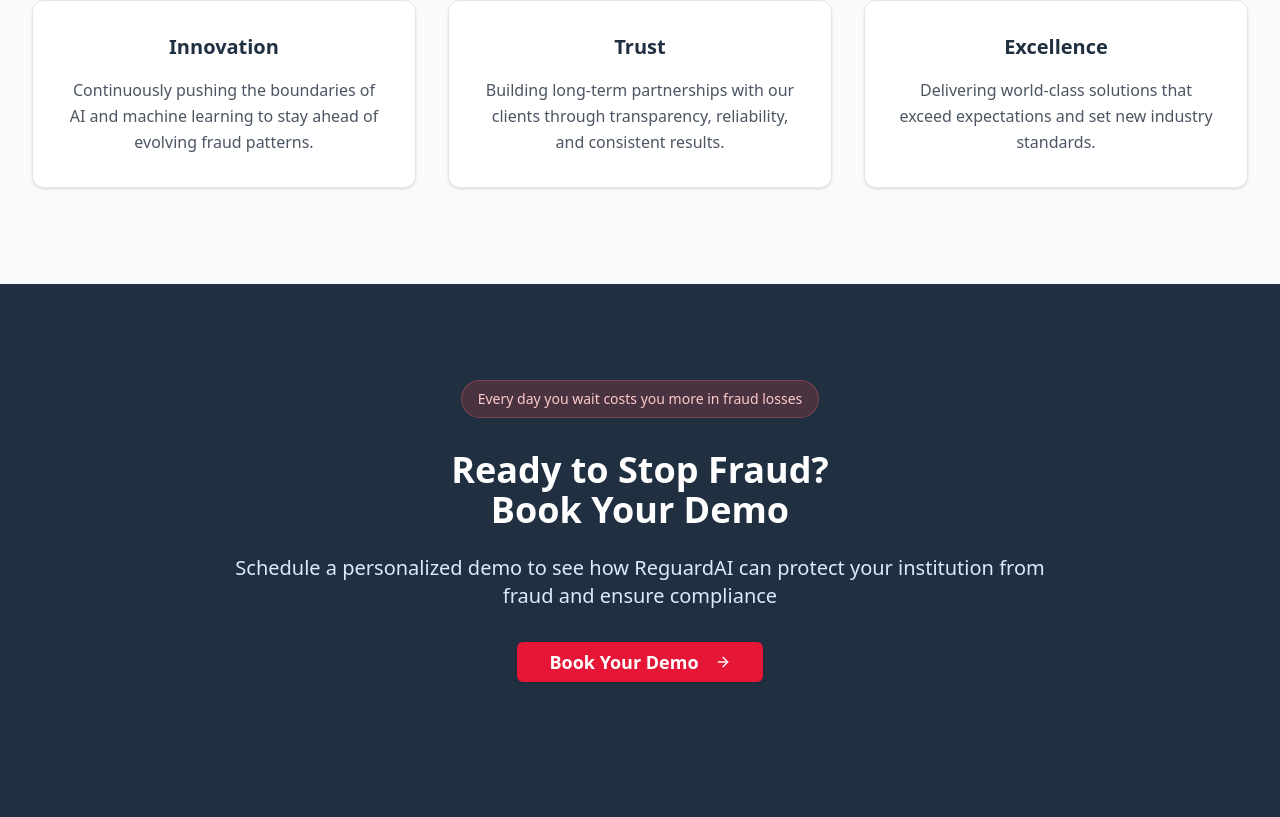
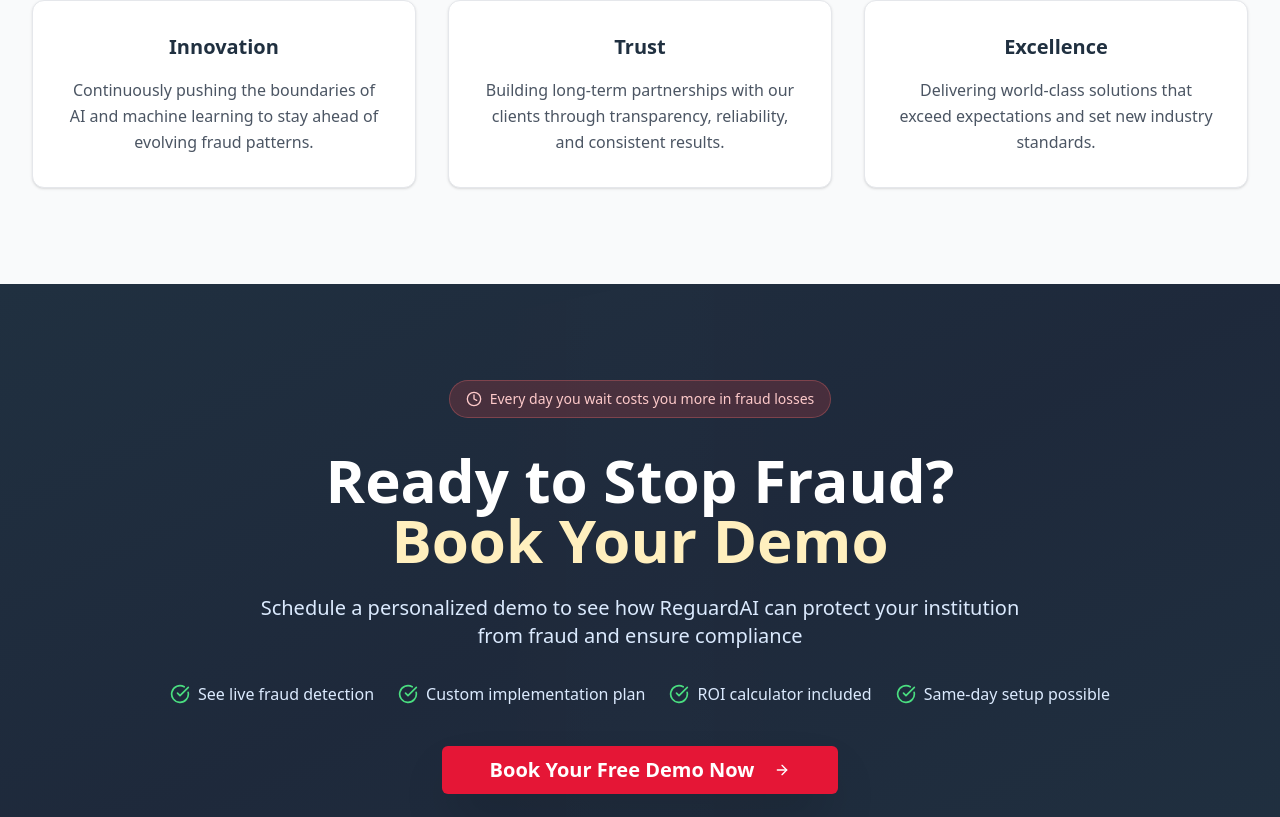
Before and after one commit to mitsuxhoney/ReguardAI, a React (Vite) app: page /about in a window 1280 px wide. Shown: the part 2323-3140 px from the top of the page. Built offline with nearby package versions, Linux system fonts and the light colour scheme; no server answers.

Commit message:
CTA-fixes

```diff
--- a/src/pages/About.tsx
+++ b/src/pages/About.tsx
@@ -3,6 +3,7 @@
 import { ArrowRight, Users, Target, Award, Globe } from 'lucide-react';
 import { Button } from '../components/ui/button';
 import { Card, CardContent } from '../components/ui/card';
+import CTA from '@/components/CTA';
 
 const About = () => {
   const stats = [
@@ -232,7 +233,7 @@
       </section>
 
       {/* CTA Section */}
-      <section className="py-24 bg-reguard-navy">
+      {/* <section className="py-24 bg-reguard-navy">
         <div className="max-w-4xl mx-auto px-6 lg:px-8 text-center">
           <motion.div
             initial={{ opacity: 0, y: 30 }}
@@ -261,7 +262,8 @@
             </Button>
           </motion.div>
         </div>
-      </section>
+      </section> */}
+      <CTA/>
     </div>
   );
 };
--- a/src/pages/Industries.tsx
+++ b/src/pages/Industries.tsx
@@ -4,6 +4,7 @@
 import { Link } from 'react-router-dom';
 import { Card, CardContent } from '../components/ui/card';
 import { Button } from '../components/ui/button';
+import CTA from '@/components/CTA';
 
 const Industries = () => {
   const industries = [
@@ -198,7 +199,7 @@
       </section>
 
       {/* CTA Section */}
-      <section className="py-24 bg-reguard-navy">
+      {/* <section className="py-24 bg-reguard-navy">
         <div className="max-w-4xl mx-auto px-6 lg:px-8 text-center">
           <motion.div
             initial={{ opacity: 0, y: 30 }}
@@ -227,7 +228,8 @@
             </Button>
           </motion.div>
         </div>
-      </section>
+      </section> */}
+      <CTA/>
     </div>
   );
 };
--- a/src/pages/Solutions.jsx
+++ b/src/pages/Solutions.jsx
@@ -13,7 +13,7 @@
 import { Button } from '../components/ui/button'
 import { cn } from '../lib/utils'
 import { AnimatedList } from '../components/ui/animated-list'
-
+import CTA from '@/components/CTA'
 let notifications = [
   {
     name: 'Payment received',
@@ -504,7 +504,7 @@
       </section>
 
       {/* CTA Section */}
-      <section className="py-24 bg-reguard-navy">
+      {/* <section className="py-24 bg-reguard-navy">
         <div className="max-w-4xl mx-auto px-6 lg:px-8 text-center">
           <motion.div
             initial={{ opacity: 0, y: 30 }}
@@ -536,7 +536,8 @@
             </Button>
           </motion.div>
         </div>
-      </section>
+      </section> */}
+      <CTA/>
     </div>
   )
 }
```
